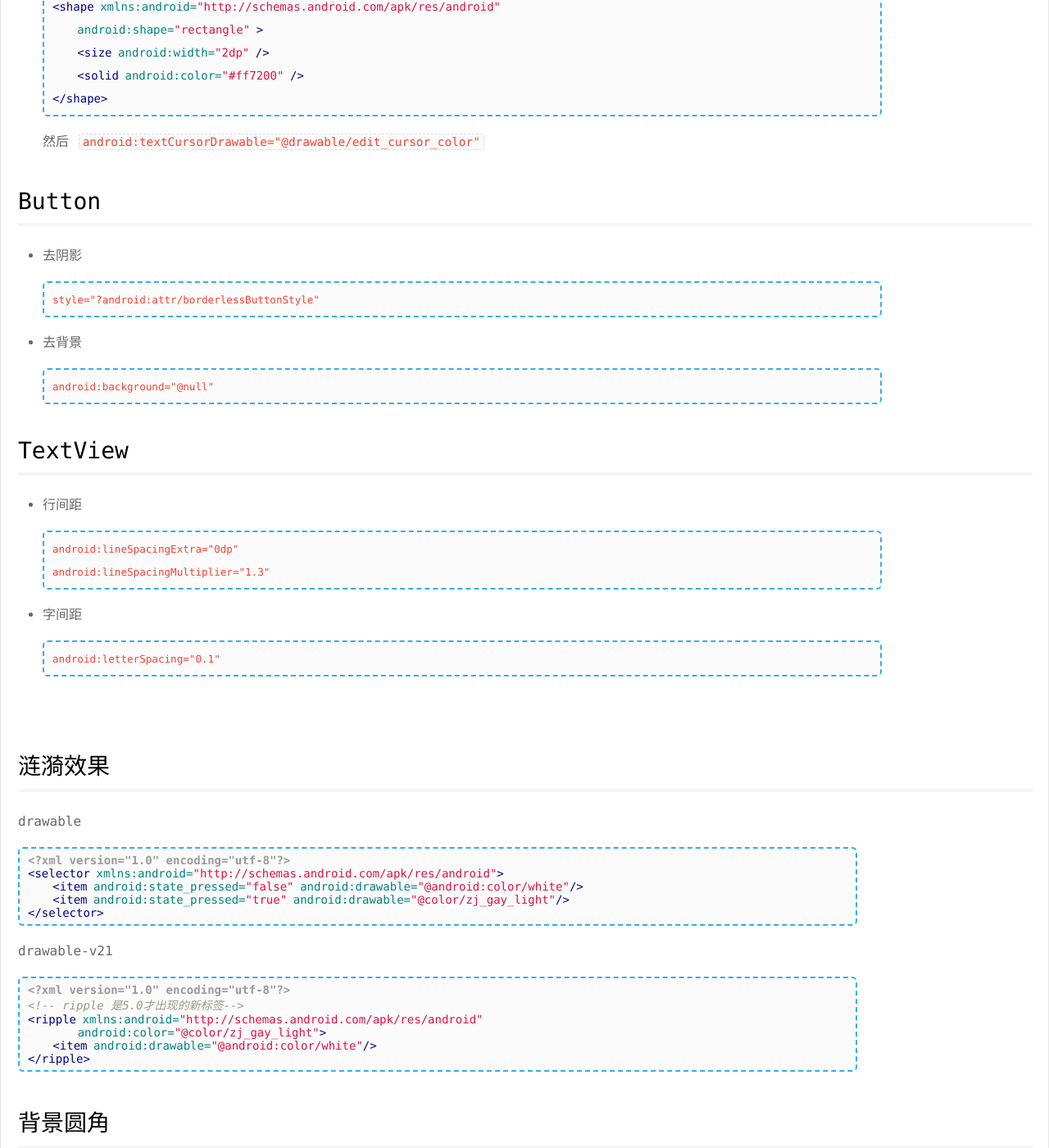
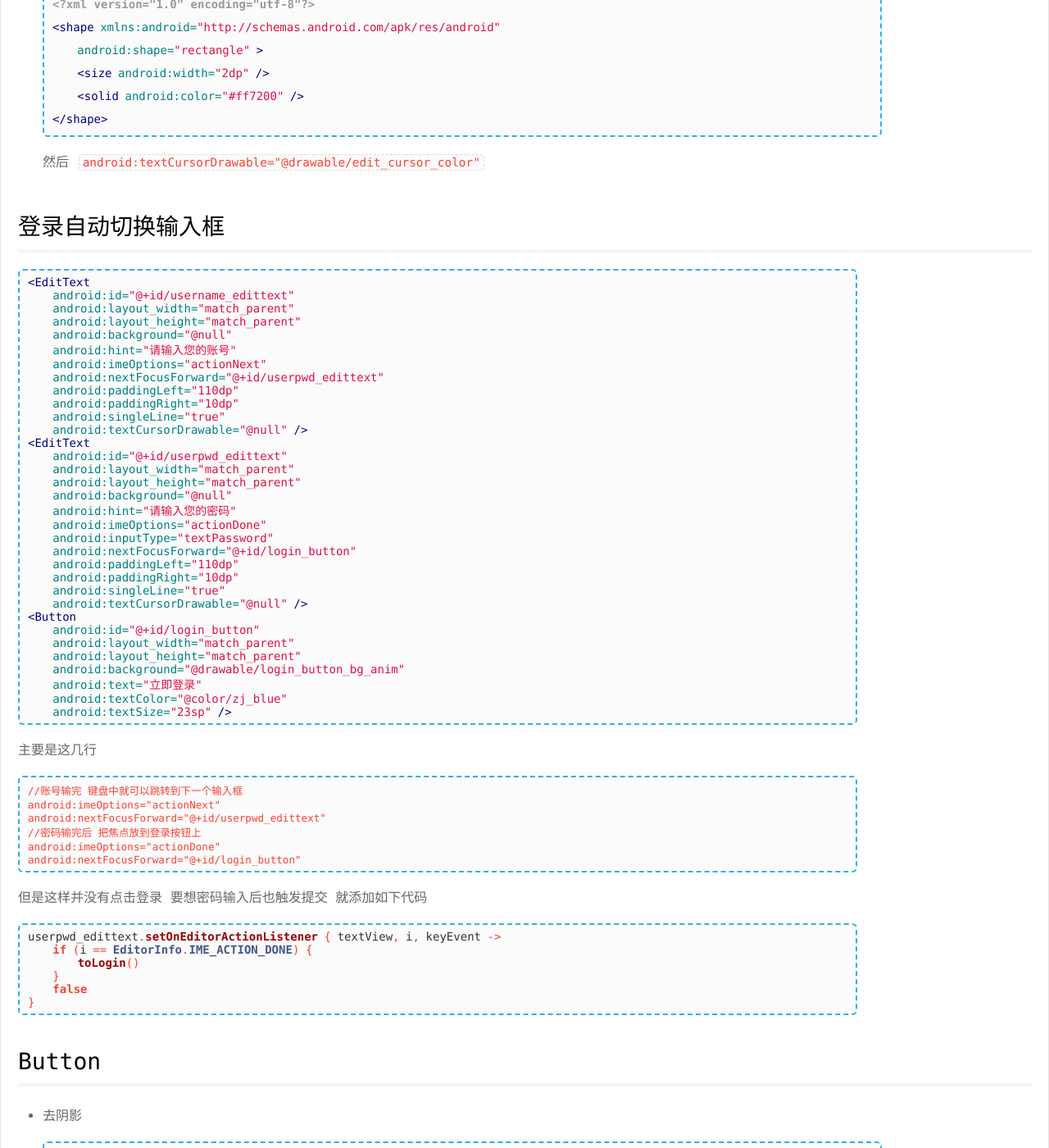
Before and after one commit to psvmc/myblog_jekyll, a Jekyll site: the page built from _posts/2018-03-20-android-tips.md, in a window 1280 px wide and 1400 px high, scrolled down 4170 px. Shown: the whole window at 82% size. Built offline with Jekyll 4.4.1, drawn with Linux system fonts in a browser that asks for light colours; comment, search, counter and statistics services are not loaded.

Commit message:
文章更新

````diff
--- a/_posts/2018-03-20-android-tips.md
+++ b/_posts/2018-03-20-android-tips.md
@@ -173,6 +173,68 @@ Log.d(TAG,"densityDpi:$densityDpi")
   ```
 
   然后 `android:textCursorDrawable="@drawable/edit_cursor_color"`
+
+## 登录自动切换输入框
+
+```xml
+<EditText
+    android:id="@+id/username_edittext"
+    android:layout_width="match_parent"
+    android:layout_height="match_parent"
+    android:background="@null"
+    android:hint="请输入您的账号"
+    android:imeOptions="actionNext"
+    android:nextFocusForward="@+id/userpwd_edittext"
+    android:paddingLeft="110dp"
+    android:paddingRight="10dp"
+    android:singleLine="true"
+    android:textCursorDrawable="@null" />
+<EditText
+    android:id="@+id/userpwd_edittext"
+    android:layout_width="match_parent"
+    android:layout_height="match_parent"
+    android:background="@null"
+    android:hint="请输入您的密码"
+    android:imeOptions="actionDone"
+    android:inputType="textPassword"
+    android:nextFocusForward="@+id/login_button"
+    android:paddingLeft="110dp"
+    android:paddingRight="10dp"
+    android:singleLine="true"
+    android:textCursorDrawable="@null" />
+<Button
+    android:id="@+id/login_button"
+    android:layout_width="match_parent"
+    android:layout_height="match_parent"
+    android:background="@drawable/login_button_bg_anim"
+    android:text="立即登录"
+    android:textColor="@color/zj_blue"
+    android:textSize="23sp" />
+```
+
+主要是这几行
+
+```
+//账号输完 键盘中就可以跳转到下一个输入框
+android:imeOptions="actionNext"
+android:nextFocusForward="@+id/userpwd_edittext"
+//密码输完后 把焦点放到登录按钮上
+android:imeOptions="actionDone"
+android:nextFocusForward="@+id/login_button"
+```
+
+但是这样并没有点击登录 要想密码输入后也触发提交 就添加如下代码
+
+```kotlin
+userpwd_edittext.setOnEditorActionListener { textView, i, keyEvent ->
+    if (i == EditorInfo.IME_ACTION_DONE) {
+        toLogin()
+    }
+    false
+}
+```
+
+
 
 ## Button
 
````
Also changed, not shown: _posts/2018-02-01-linux-base.md (+2 -2 lines), _posts/2018-03-20-android-kotlin.md (+13 -0 lines).
